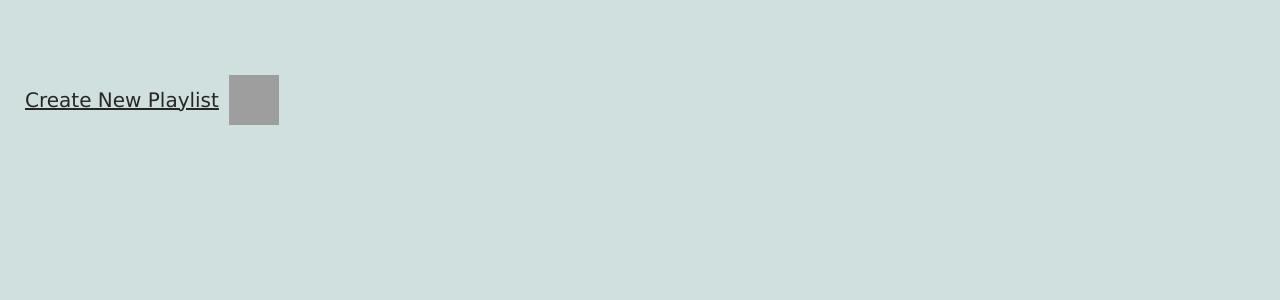
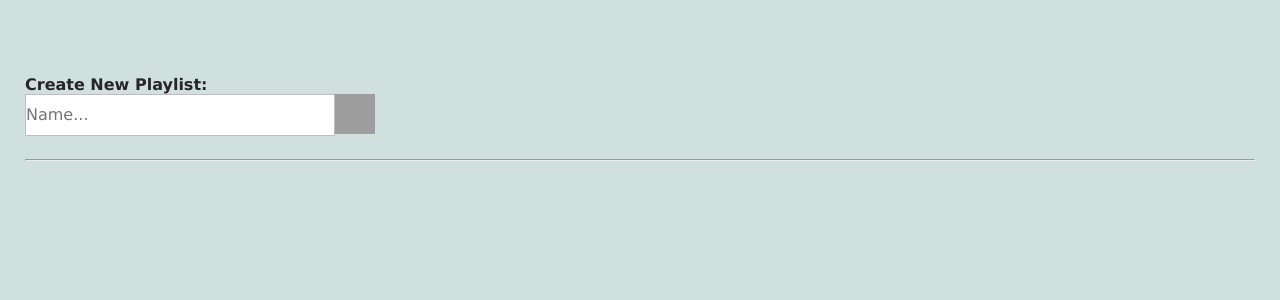
Before and after one commit to reiner-13/spotify-apple-music, a Flask app: page /profile in a window 1280 px wide. Shown: the part 193-493 px from the top of the page. Run offline with Flask 3, Linux system fonts and the light colour scheme; grey boxes are pictures that could not be loaded.

Commit message:
Created song-searching feature with output in terminal.

```diff
--- a/main.py
+++ b/main.py
@@ -40,24 +40,26 @@ def callback():
     return redirect(url_for("home"))
 
 
-@app.route("/profile")
+@app.route("/profile", methods=['GET', 'POST'])
 def profile():
     return render_template("profile.html")
 
 
-@app.route("/create_playlists")
-def create_playlists():
-    return render_template("create_playlists.html")
-
-
-@app.route("/share_playlists")
-def share_playlists():
-
-    playlists = sp.current_user_playlists()
-    playlists_info = [(pl["name"], pl["external_urls"]["spotify"]) for pl in playlists["items"]]
-    playlists_html = "<br>".join([f"{name}: {url}" for name, url in playlists_info])
-
-    return playlists_html
+@app.route("/<playlist_name>/add_songs", methods=['GET'])
+def add_songs(playlist_name):
+    if not sp_oauth.validate_token(cache_handler.get_cached_token()):
+        auth_url = sp_oauth.get_authorize_url()
+        return redirect(auth_url)
+    if request.method == 'GET':
+        data = request.args
+        search_text = data.get("song_search")
+        if search_text != "" or search_text is not None:
+            q = f"track:{search_text}"
+            search_results = sp.search(q=q, limit=10, type="track")
+            for idx, track in enumerate(search_results["tracks"]["items"]):
+                track_id = search_results["tracks"]["items"][idx]["uri"]
+                print(idx, track['name'],  track['artists'][0]['name'], track['album']['name'], track_id)
+    return render_template("add_songs.html", playlist_name=playlist_name)
 
 
 @app.route("/logout")
--- a/static/style.css
+++ b/static/style.css
@@ -41,17 +41,24 @@ a.right-navbar {
 #main-body {
     margin: 75px 25px;
 }
-#add-playlist-button {
+.text-box-submit {
+    float: left;
+    height: 40px;
+    width: 40px;
+}
+#create-playlist-form h4 {
+    margin: 0;
+}
+.form-box {
     display: flex;
     align-items: center;
-    font-size: 20px;
-    color: rgb(39, 38, 36);
+    float: left;
+    height: 40px;
+    min-width: 25%;
+    padding: 0;
+    outline: none;
+    border: 1px solid #cdcdcd;
+    border-color: rgba(0, 0, 0, .25);
+    font-family: Verdana;
+    font-size: 16px;
 }
-#add-playlist-button:hover {
-    color: rgb(236, 159, 50);
-}
-#add-playlist-button img {
-    height: 50px;
-    width: 50px;
-    padding-left: 10px;
-}
--- a/templates/profile.html
+++ b/templates/profile.html
@@ -10,15 +10,24 @@
 {% endblock %}
 
 {% block navbar %}
-<a class="right-navbar" href="{{ url_for('profile') }}">SETTINGS</a>
+<a class="right-navbar" href="{{ url_for('add_songs', playlist_name='Joey\'s Shared Playlist') }}">SETTINGS</a>
 {% endblock %}
 
 {% block body %}
 
 <div id="main-body">
-    <a id="add-playlist-button" href="{{ url_for('create_playlists') }}">
-        Create New Playlist <img src="https://cdn.icon-icons.com/icons2/1875/PNG/512/plussquare_120280.png" alt="Add Playlist">
-    </a>
+    <form id="create-playlist-form" method="POST" autocomplete="off">
+        <h4>Create New Playlist:</h4>
+        <input class="form-box" type="text" name="playlist_name" placeholder="Name...">
+        <input class="text-box-submit" type="image" src="https://cdn.icon-icons.com/icons2/1875/PNG/512/plussquare_120280.png" alt="Create Playlist">
+    </form>
+    <br><br><br><hr>
+
+    <form id="view-playlists-form" method="GET">
+
+    </form>
+
+
 </div>
 
 {% endblock %}
```
Also changed, not shown: templates/add_songs.html (added, +25 -0 lines), templates/create_playlists.html (deleted, +0 -18 lines).
